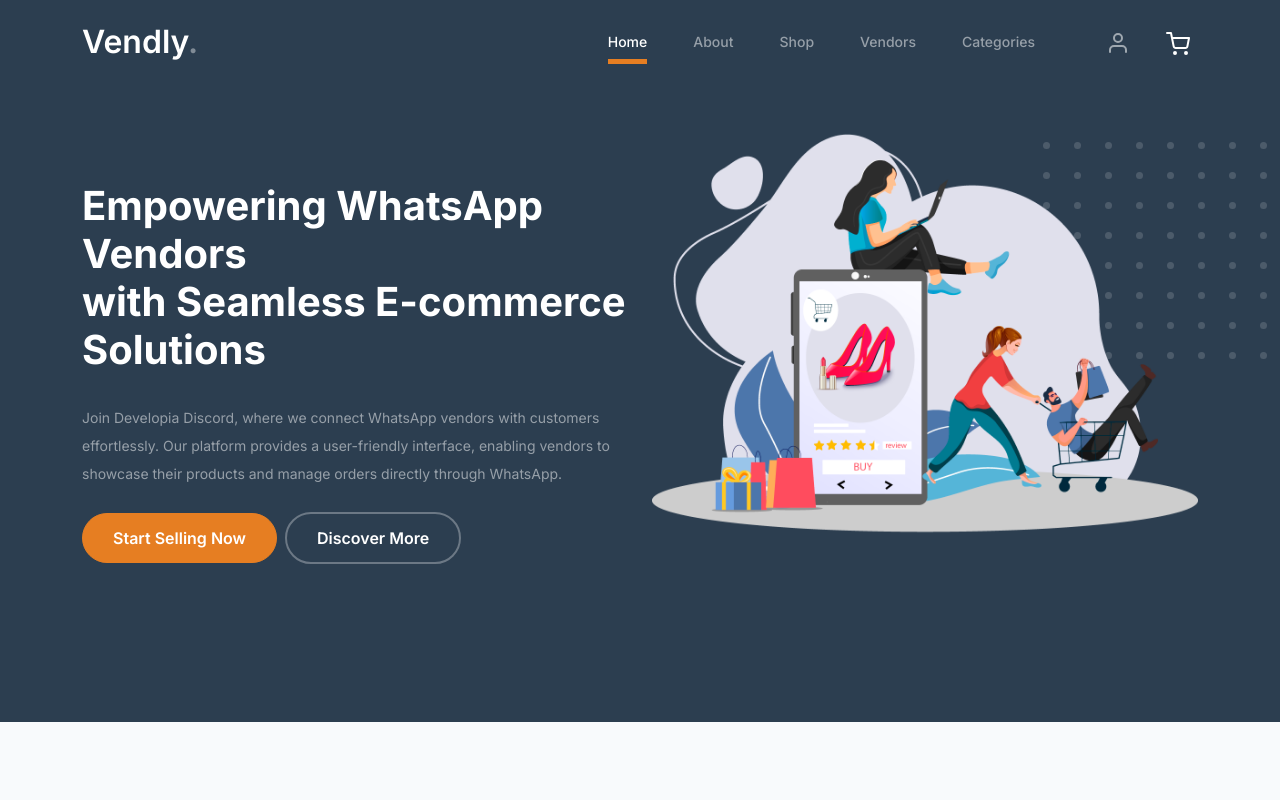
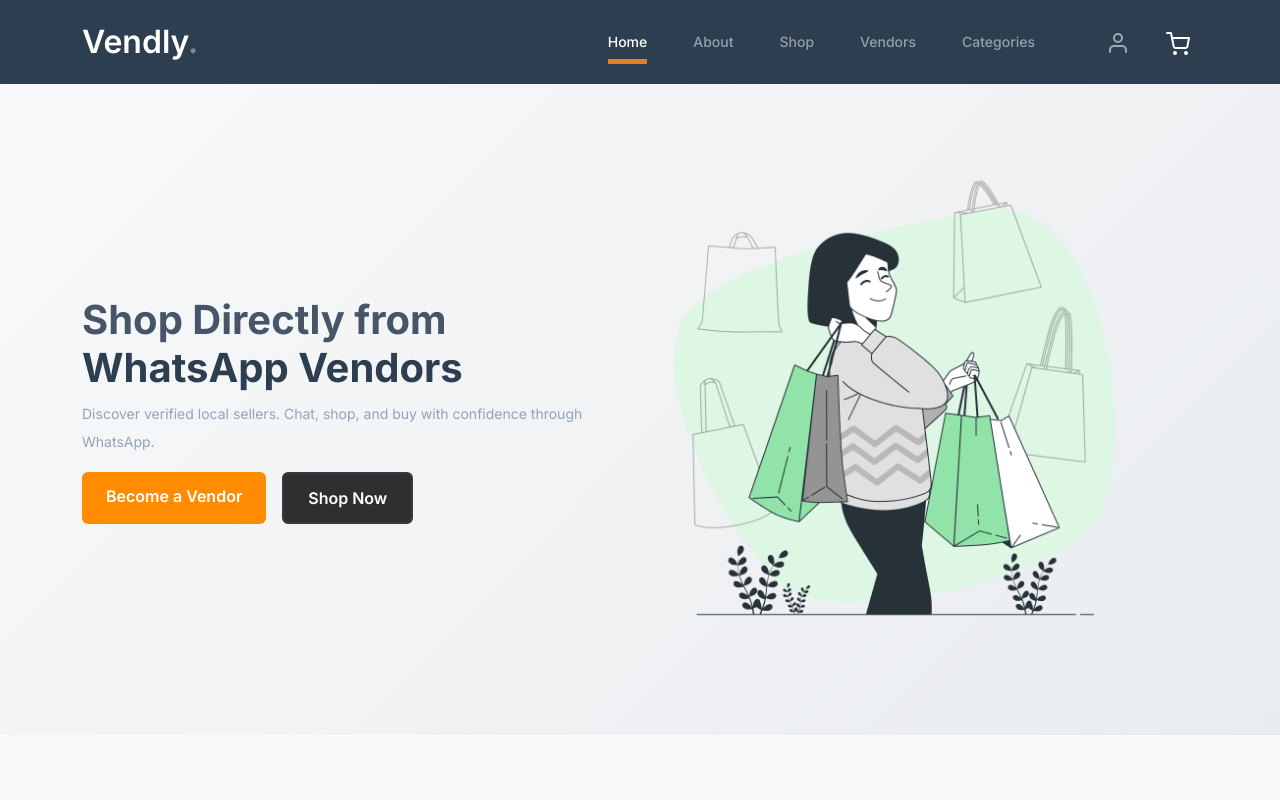
Before and after one commit to thomsontochi/Developia_Discord_frontend_repo, a React (Vite) app: page / in a window 1280 px wide. Shown: the top 800 px of the page. Built offline with nearby package versions, Linux system fonts and the light colour scheme.

Commit message:
hero redesignn

```diff
--- a/index.html
+++ b/index.html
@@ -11,7 +11,8 @@
     <link href="https://cdnjs.cloudflare.com/ajax/libs/font-awesome/6.0.0-beta3/css/all.min.css" rel="stylesheet">
     <!-- <link rel="stylesheet" href="/assets/css/tiny-slider.css"> -->
     <link rel="stylesheet" href="/assets/css/style.css"> <!-- Make sure this is the last CSS import -->
-    <link rel="stylesheet" href="/src/index.css">
+    <link rel="stylesheet" href="/public/assets/css/Hero.css"> <!-- Make sure this is the last CSS import -->
+    <!-- <link rel="stylesheet" href="/src/index.css"> -->
   </head>
   <body>
     <div id="root"></div>
--- /dev/null
+++ b/public/assets/css/Hero.css
@@ -0,0 +1,37 @@
+.hero-section {
+    background: linear-gradient(135deg, #f8f9fa, #e9ecef);
+    padding: 80px 0;
+  }
+
+  .hero-section h1 {
+    font-size: 2.5rem;
+    line-height: 1.2;
+  }
+
+  .hero-section .btn-primary {
+    background-color: #ff8c00;
+    border: none;
+    padding: 12px 24px;
+    font-size: 1rem;
+    border-radius: 6px;
+  }
+
+  .hero-section .btn-outline-dark {
+    padding: 12px 24px;
+    font-size: 1rem;
+    border-radius: 6px;
+    border: 2px solid #343a40;
+    /* color: #343a40; */
+  }
+
+  .hero-section .hero-image {
+    max-width: 90%;
+    height: auto;
+  }
+
+  /* Responsive */
+  @media (max-width: 768px) {
+    .hero-section h1 {
+      font-size: 2rem;
+    }
+  }
--- a/public/assets/css/style.css
+++ b/public/assets/css/style.css
@@ -1063,3 +1063,26 @@ a:hover {
 .feature p {
     color: var(--neutral-400);
 }
+
+
+
+/* why choose us background color */
+.why-choose-section {
+    background-color: white;
+  }
+
+  /* Make buttons blend seamlessly */
+  .small-btn {
+    background-color: transparent;  /* No solid color */
+    /* border: 1px solid #333; */  /* Subtle border */
+    color: #333;  /* Dark text */
+    padding: 4px 12px;  /* Smaller padding */
+    font-size: 14px;  /* Smaller text */
+    border-radius: 19px;  /* Rounded corners */
+  }
+
+  /* Button hover effect */
+  .small-btn:hover {
+    background-color: #f5f5f5;  /* Light hover effect */
+    border-color: #555;
+  }
--- a/src/App.css
+++ b/src/App.css
@@ -81,3 +81,16 @@ body {
 .error-actions {
   margin-top: 30px;
 }
+
+/* Responsive image display */
+@media (max-width: 991px) {
+  img.img-fluid.hero-image {
+    display: none;
+  }
+}
+
+@media (min-width: 992px) {
+  img.img-fluid.hero-image {
+    display: block; /* Show on desktop */
+  }
+}
--- a/src/components/Hero.jsx
+++ b/src/components/Hero.jsx
@@ -1,30 +1,40 @@
 import React from "react";
-import { Link } from 'react-router-dom';
-// import Counch from "../assets/images/couch.png";
+import { Link } from "react-router-dom";
 
 const Hero = () => {
   return (
-
-        // <!-- Start Hero Section -->
-		<div className="hero">
+    <div className="hero-section">
       <div className="container">
-				<div className="row justify-content-between">
-					<div className="col-lg-6">
-						<div className="">
-							<h1>Empowering WhatsApp Vendors <span className="d-block">with Seamless E-commerce Solutions</span></h1>
-							<p className="mb-4">Join Developia Discord, where we connect WhatsApp vendors with customers effortlessly. Our platform provides a user-friendly interface, enabling vendors to showcase their products and manage orders directly through WhatsApp.</p>
-							<p><a href="" className="btn btn-secondary me-2">Start Selling Now</a><a href="#" className="btn btn-white-outline">Discover More</a></p>
+        <div className="row align-items-center">
+          {/* Left Content */}
+          <div className="col-lg-6 text-lg-start text-center">
+            <h1 className="fw-bold">
+              Shop Directly from <span className="text-primary">WhatsApp Vendors</span>
+            </h1>
+            <p className="text-muted">
+              Discover verified local sellers. Chat, shop, and buy with confidence through WhatsApp.
+            </p>
+            <div className="d-flex gap-3 justify-content-lg-start justify-content-center">
+              <Link to="/auth/vendor/register" className="btn btn-primary">
+                Become a Vendor
+              </Link>
+              <Link to="/shop" className="btn btn-outline-dark">
+                Shop Now
+              </Link>
             </div>
           </div>
-					<div className="col-lg-6">
-						<div className="hero-img-wrap">
-							<img src="/assets/images/Pngtree.png" className="img-fluid" alt="E-commerce illustration" /> {/* Self-closing tag */}
+
+          {/* Right Image */}
+          <div className="col-lg-6 text-center mt-4 mt-lg-0">
+            <img
+              src="/assets/images/Shopping.png"
+              className="img-fluid hero-image"
+              alt="Shopping on WhatsApp"
+            />
           </div>
         </div>
       </div>
     </div>
-		</div>
-
   );
 };
 
```
Also changed, not shown: public/assets/images/Shopping.png (added). Lines whose indentation alone changed are shown as unchanged.
